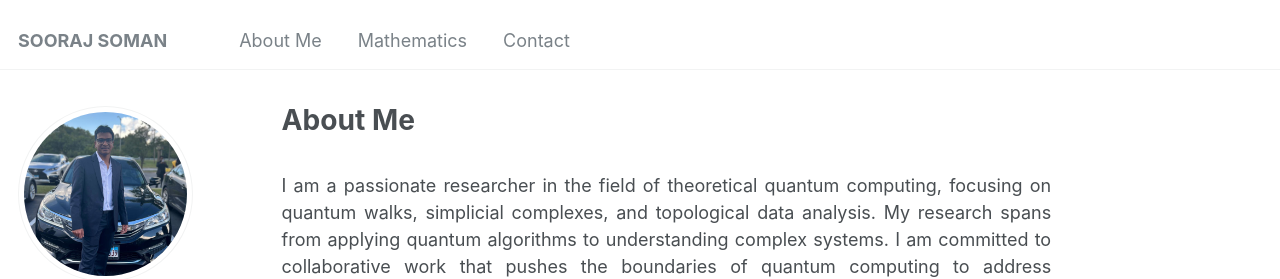
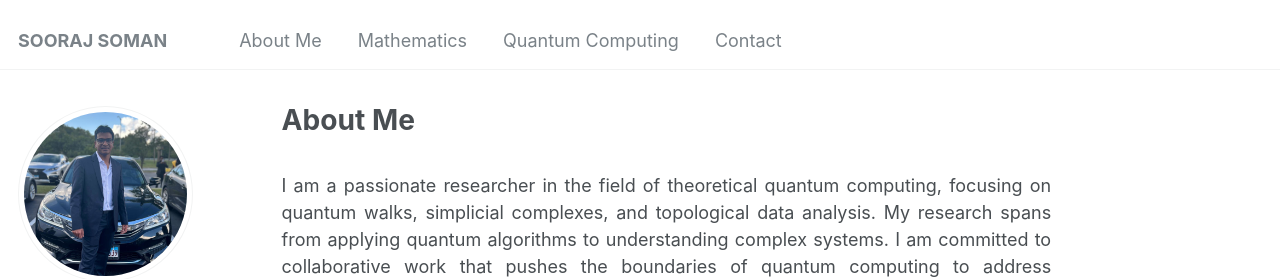
Before and after one commit to soorajss1729/soorajss1729.github.io, a Jekyll site: the page built from _pages/about.md, in a window 1280 px wide. Shown: the top 279 px of the page. Built offline with Jekyll 4.4.1, drawn with Linux system fonts in a browser that asks for light colours.

Commit message:
Update navigation.yml

```diff
--- a/_data/navigation.yml
+++ b/_data/navigation.yml
@@ -11,6 +11,9 @@ main:
 
   - title: "Mathematics"
     url: /mathematics#
+
+  - title: "Quantum Computing"
+    url: /#qc
 
 
 #  - title: "Publications"
```
